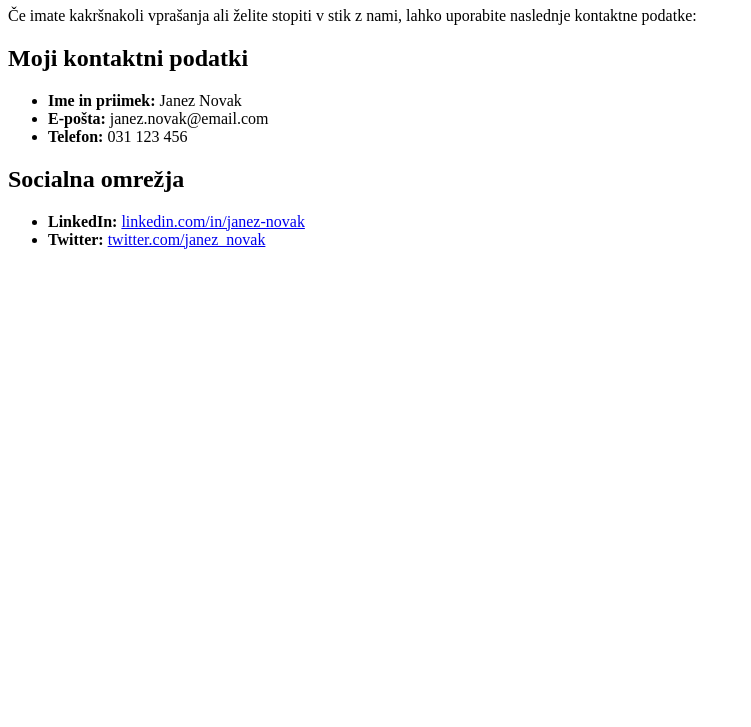
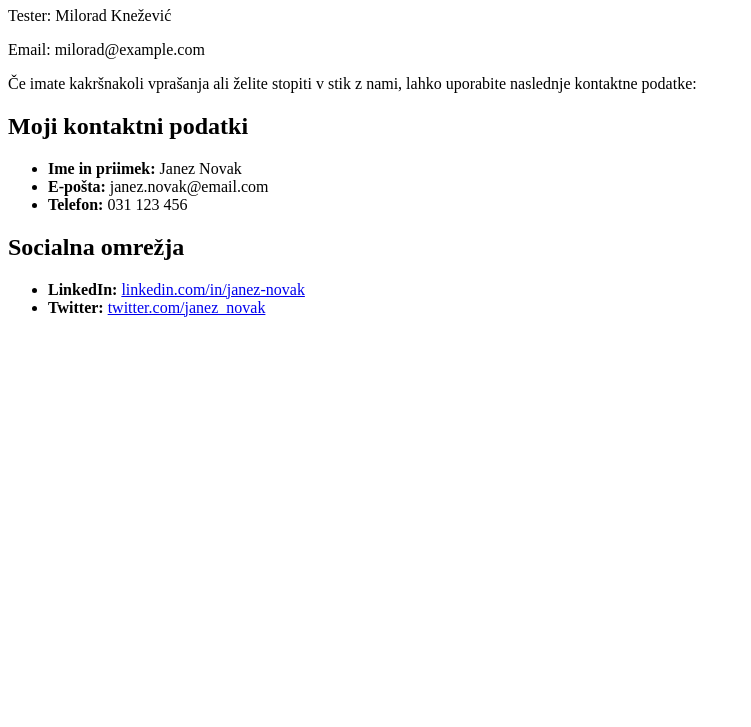
Before and after one commit to JustCloudy/Naloga7, a plain HTML site: page kontakt.html in a window 1280 px wide. Shown: the part 73-800 px from the top of the page, without its empty margins (0-751 px from the left). Drawn offline with Linux system fonts and the light colour scheme.

Commit message:
Update kontakt.html
GitHub bo sam predlagal novo vejo, primer:
patch-1

```diff
--- a/kontakt.html
+++ b/kontakt.html
@@ -7,7 +7,8 @@
 </head>
 <body>
     <h1>Kontaktni podatki</h1>
-
+    <p>Tester: Milorad Knežević</p>
+    <p>Email: milorad@example.com</p>
     <p>Če imate kakršnakoli vprašanja ali želite stopiti v stik z nami, lahko uporabite naslednje kontaktne podatke:</p>
 
     <h2>Moji kontaktni podatki</h2>
```
